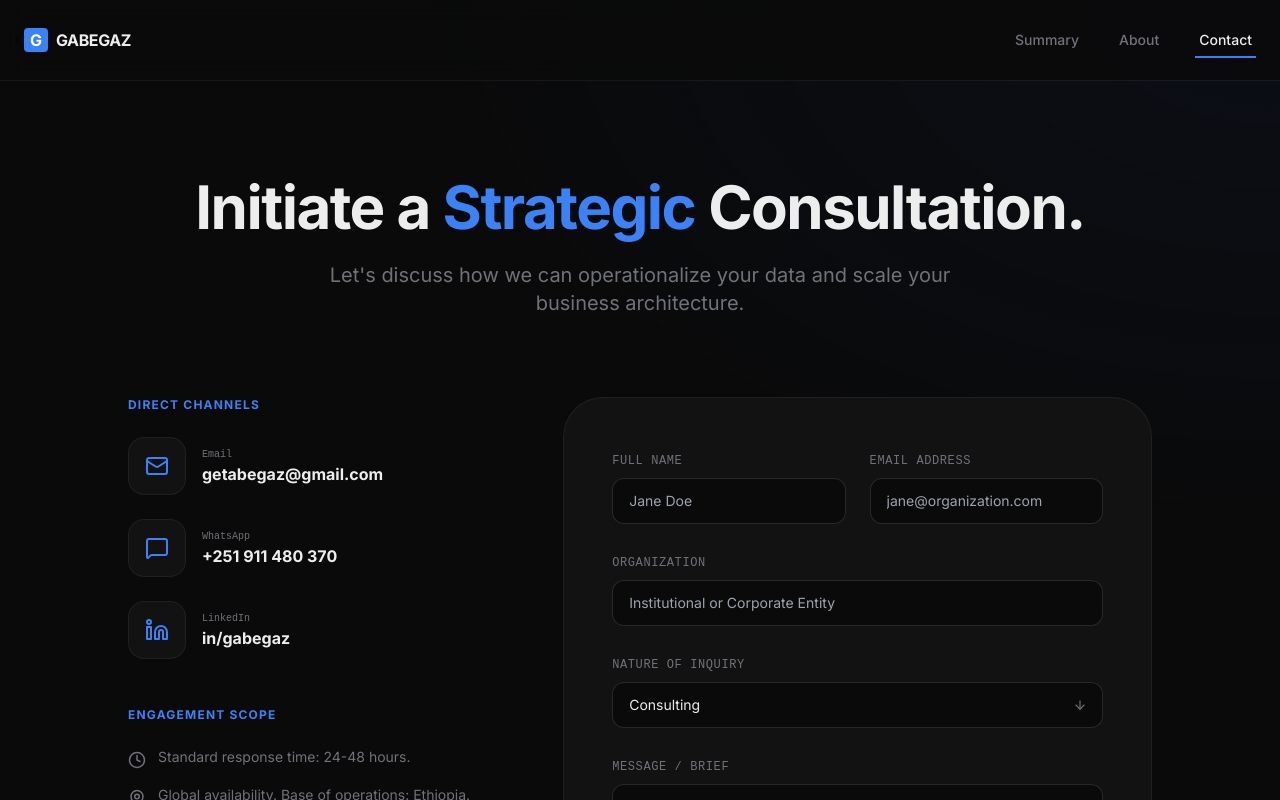
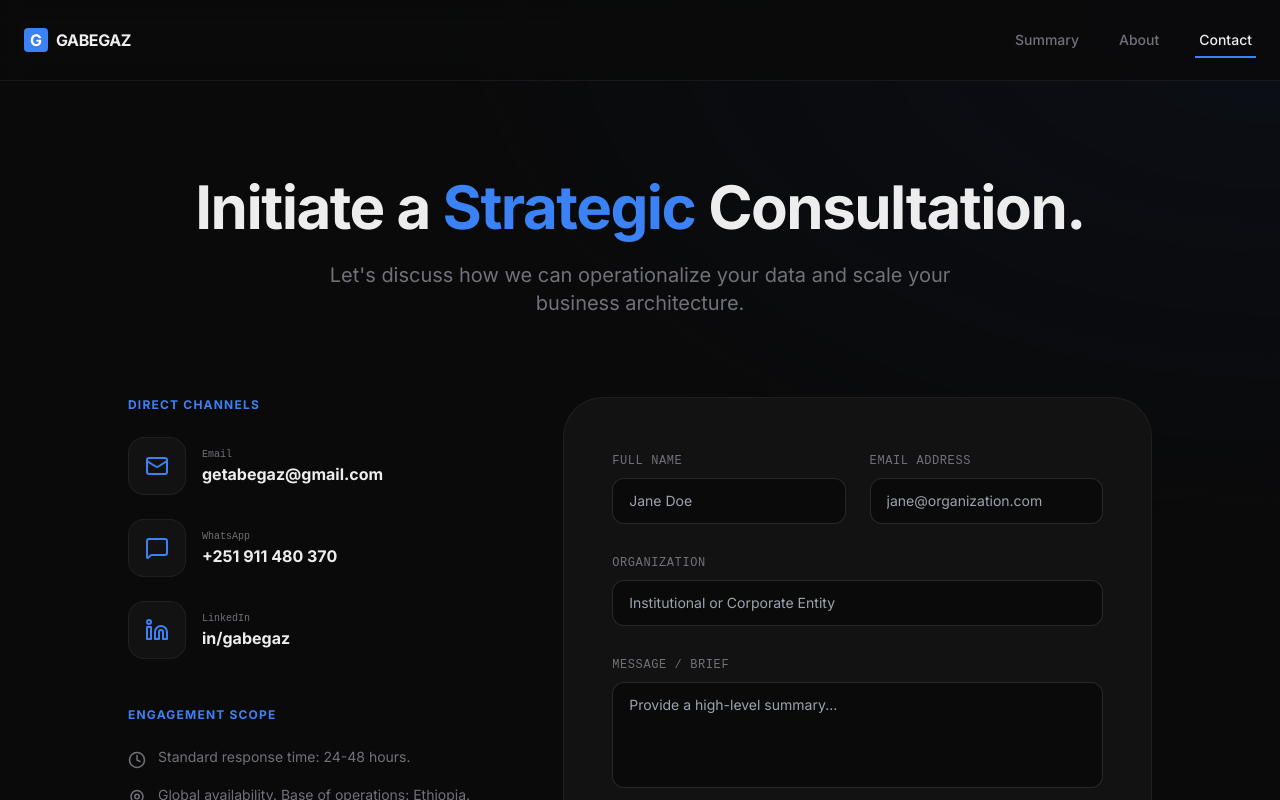
Before and after one commit to gabegaz/gabegaz.github.io, a Next.js app: page /contact in a window 1280 px wide. Shown: the top 800 px of the page. Built offline with nearby package versions, Linux system fonts and the light colour scheme.

Commit message:
March 20 2026 v1

```diff
--- a/app/contact/page.tsx
+++ b/app/contact/page.tsx
@@ -175,23 +175,6 @@ export default function ContactPage() {
                   />
                 </div>
 
-                <div className="space-y-2">
-                  <label className="text-[10px] md:text-xs font-mono text-muted-foreground uppercase tracking-wider">Nature of Inquiry</label>
-                  <div className="relative">
-                    <select
-                      className="w-full bg-background border border-muted/20 rounded-lg md:rounded-xl px-4 py-3 focus:outline-none focus:border-primary transition-colors appearance-none text-sm"
-                      value={formData.inquiry}
-                      onChange={(e) => setFormData({...formData, inquiry: e.target.value})}
-                    >
-                      <option>Consulting</option>
-                      <option>Bitawd Intelligence Platform</option>
-                      <option>Other / Advisory</option>
-                    </select>
-                    <div className="absolute right-4 top-1/2 -translate-y-1/2 pointer-events-none text-muted-foreground">
-                      <ArrowRight size={14} className="rotate-90" />
-                    </div>
-                  </div>
-                </div>
 
                 <div className="space-y-2">
                   <label className="text-[10px] md:text-xs font-mono text-muted-foreground uppercase tracking-wider">Message / Brief</label>
```
